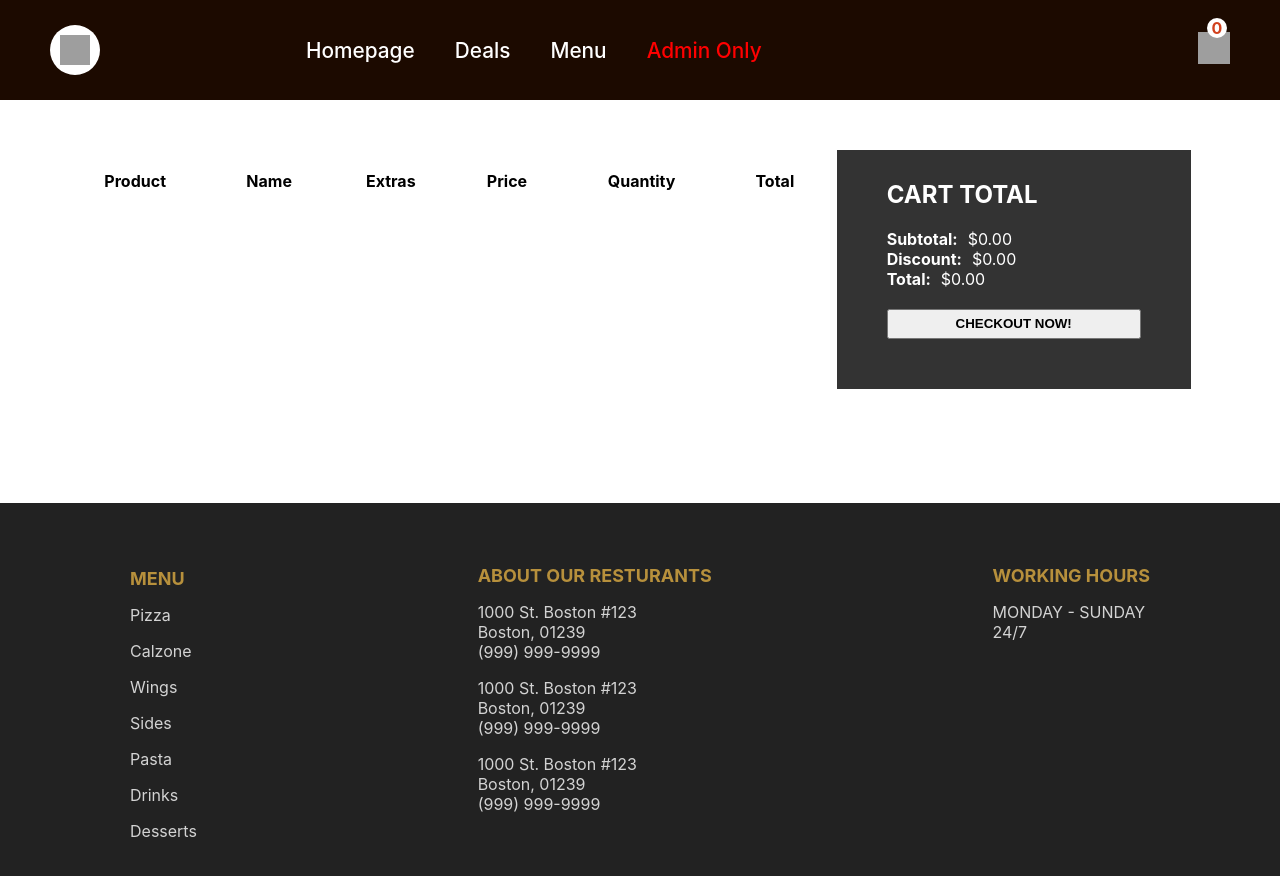
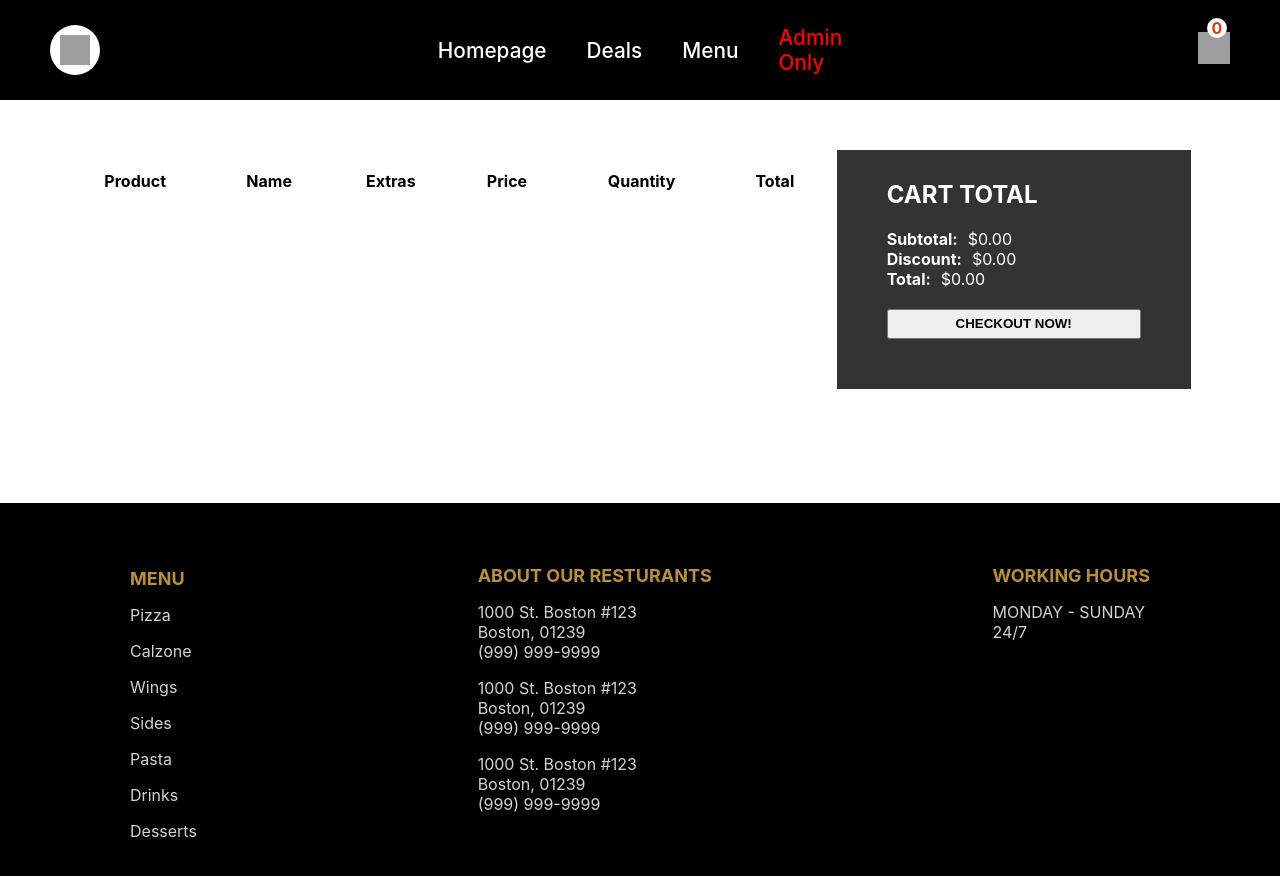
Before and after one commit to Amrindra/Odering-Pizza-App, a Next.js app: page /cart in a window 1280 px wide. Shown: the top 876 px of the page. Built offline with nearby package versions, Linux system fonts and the light colour scheme; grey boxes are pictures that could not be loaded.

Commit message:
made some changes on navbar styles

```diff
--- a/styles/Footer.module.css
+++ b/styles/Footer.module.css
@@ -2,7 +2,7 @@
   /* height: calc(70vh - 100px); */
   /* height: 60vh; */
   height: auto;
-  background-color: #222;
+  background-color: var(--main-color);
 }
 
 .wrapper {
--- a/styles/Navbar.module.css
+++ b/styles/Navbar.module.css
@@ -1,5 +1,5 @@
 .container {
-  background-color: #1c0a00;
+  background-color: var(--main-color);
   height: 100px;
   padding: 0px 50px;
   display: flex;
@@ -17,11 +17,14 @@
 }
 
 .item:nth-child(2) {
-  flex: 3;
+  flex: 1;
+  align-items: center;
+  justify-content: center;
 }
 
 .item:last-child {
   justify-content: flex-end;
+  padding-left: 0;
 }
 
 .callButton {
```
